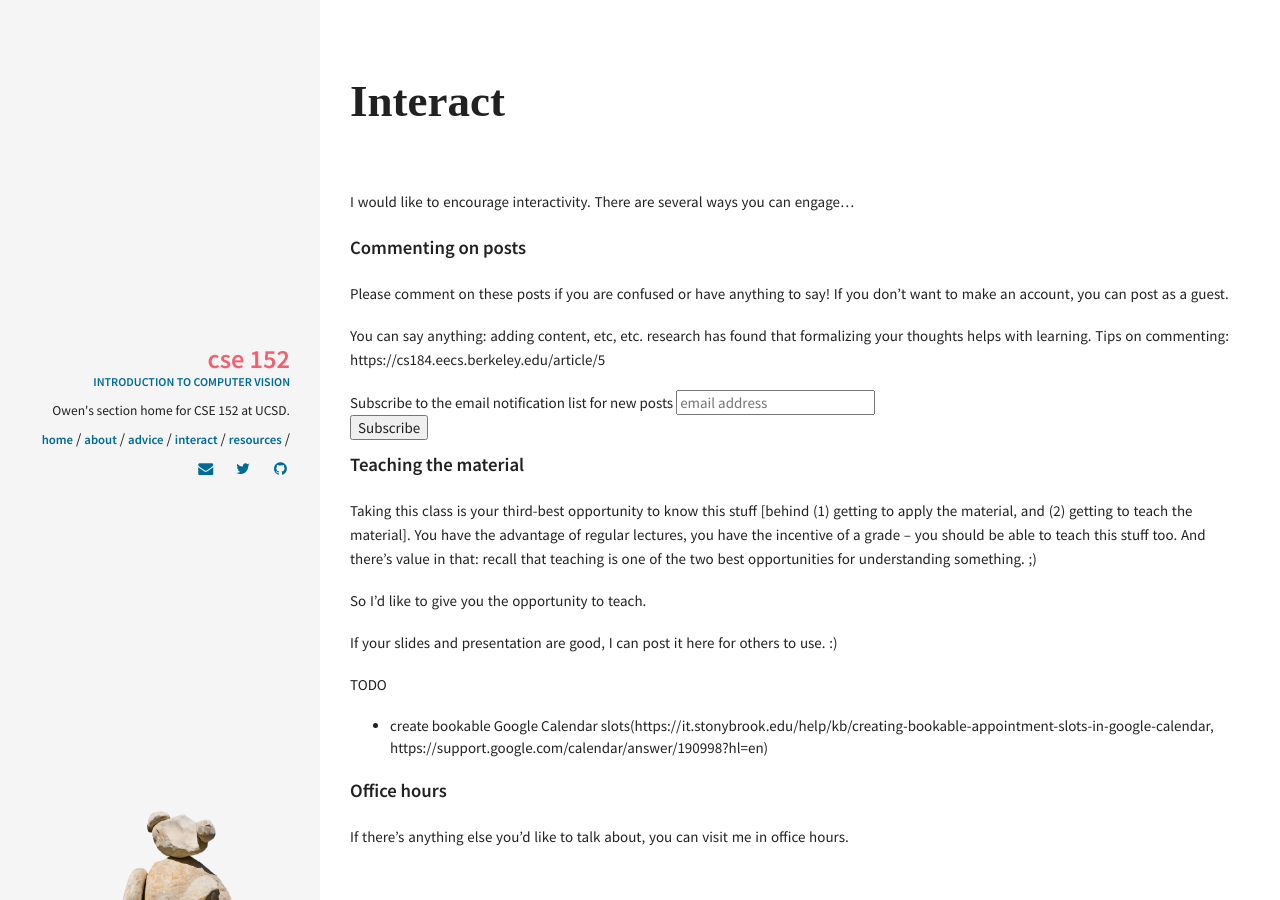
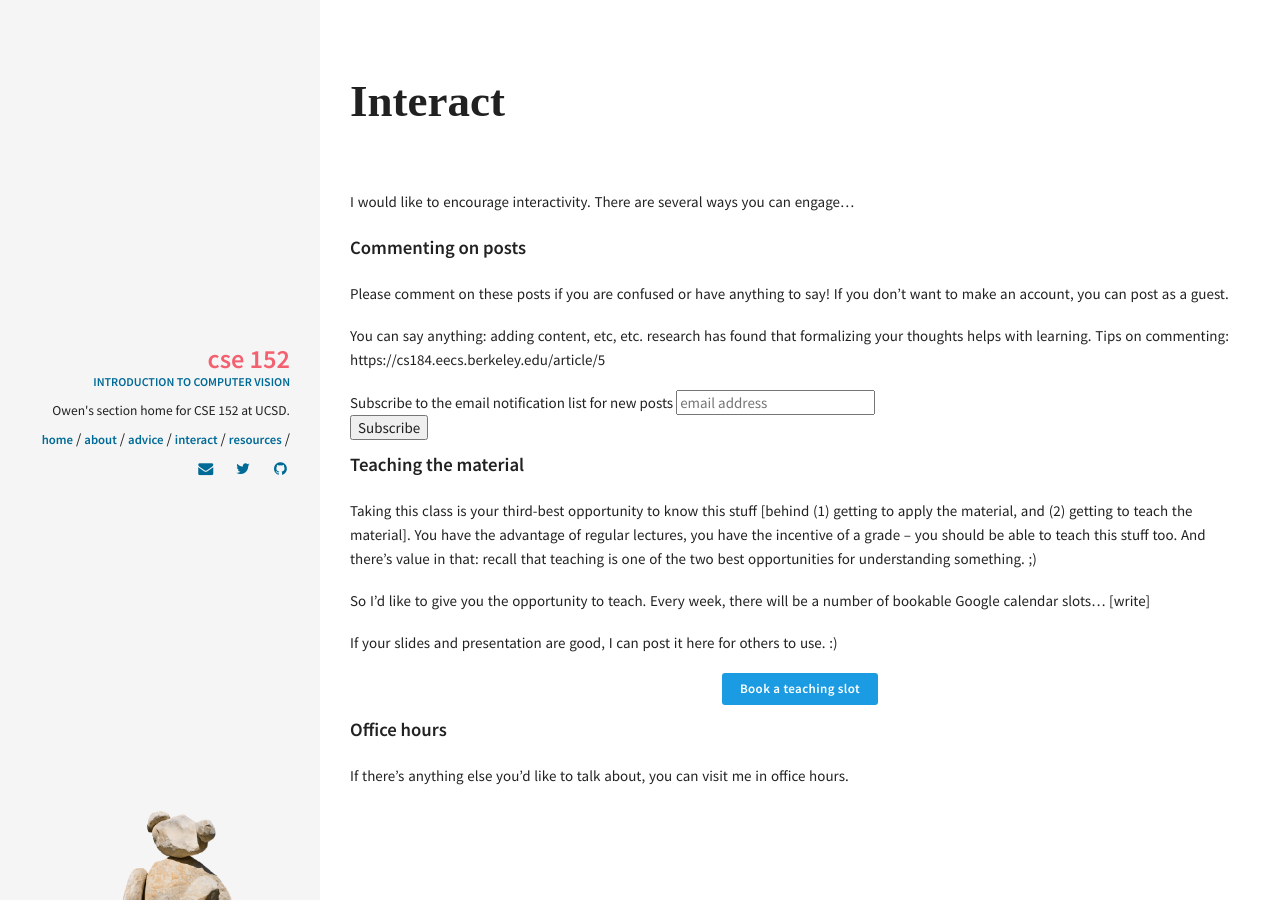
Before and after one commit to ohjay/cse152, a Jekyll site: the page built from pages/interact.md, in a window 1280 px wide. Built offline with Jekyll 4.4.1, drawn with Linux system fonts in a browser that asks for light colours; some web fonts are replaced; comment, search, counter and statistics services are not loaded.

Commit message:
link to bookable GCAL slots

```diff
--- a/_sass/pages/_layout.scss
+++ b/_sass/pages/_layout.scss
@@ -103,3 +103,22 @@
     margin-left: calc(6vw + 15px) !important;
   }
 }
+#ts-button {
+  font-size: 13px;
+  border: none;
+  border-radius: 3px;
+  letter-spacing: 0.03em;
+  color: #fff;
+  background-color: #1b9ce2;
+  box-sizing: border-box;
+  height: 32px;
+  line-height: 32px;
+  padding: 0 18px;
+  display: inline-block;
+  margin: 0;
+  transition: all 0.23s ease-in-out 0s;
+  cursor: pointer;
+}
+#ts-button:hover {
+  background-color: #046497;
+}
--- a/pages/interact.md
+++ b/pages/interact.md
@@ -36,13 +36,13 @@ You can say anything: adding content, etc, etc. research has found that formaliz
 
 Taking this class is your third-best opportunity to know this stuff [behind (1) getting to apply the material, and (2) getting to teach the material]. You have the advantage of regular lectures, you have the incentive of a grade – you should be able to teach this stuff too. And there's value in that: recall that teaching is one of the two best opportunities for understanding something. ;)
 
-So I'd like to give you the opportunity to teach.
+So I'd like to give you the opportunity to teach. Every week, there will be a number of bookable Google calendar slots... [write]
 
 If your slides and presentation are good, I can post it here for others to use. :)
 
-TODO
-
-- create bookable Google Calendar slots(https://it.stonybrook.edu/help/kb/creating-bookable-appointment-slots-in-google-calendar, https://support.google.com/calendar/answer/190998?hl=en)
+<div style="text-align: center">
+  <a id="ts-button" href="https://calendar.google.com/calendar/selfsched?sstoken=UUdpTHc2UWlqV1I2fGRlZmF1bHR8YTcyNzZmZjIxODI4M2IyNjIzYThiOWZkZjk0YTAwY2Q">Book a teaching slot</a>
+</div>
 
 #### Office hours
 
```
